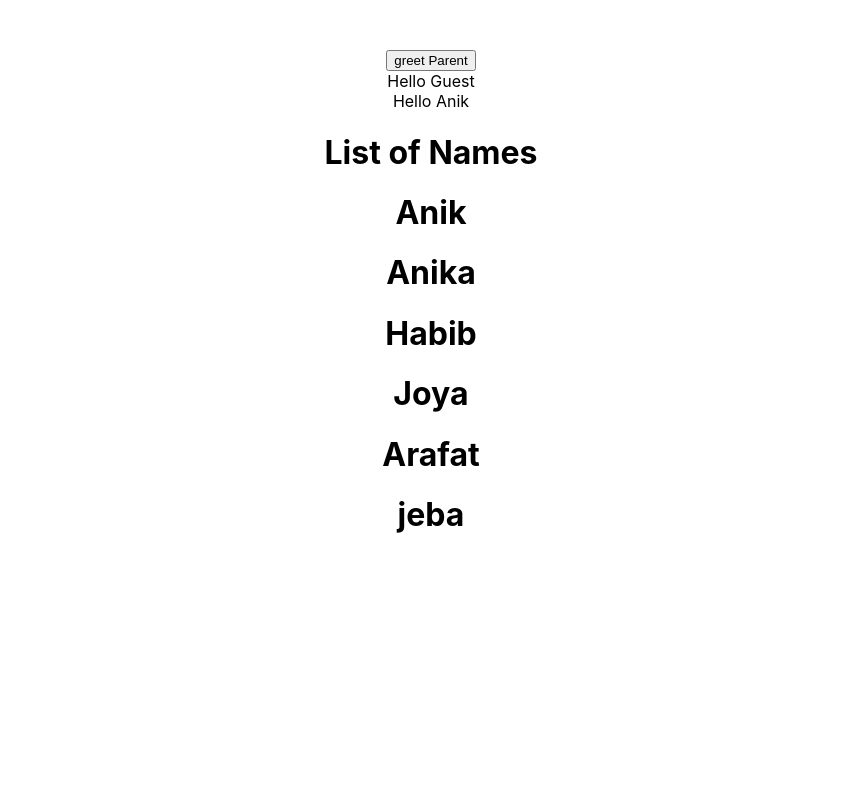
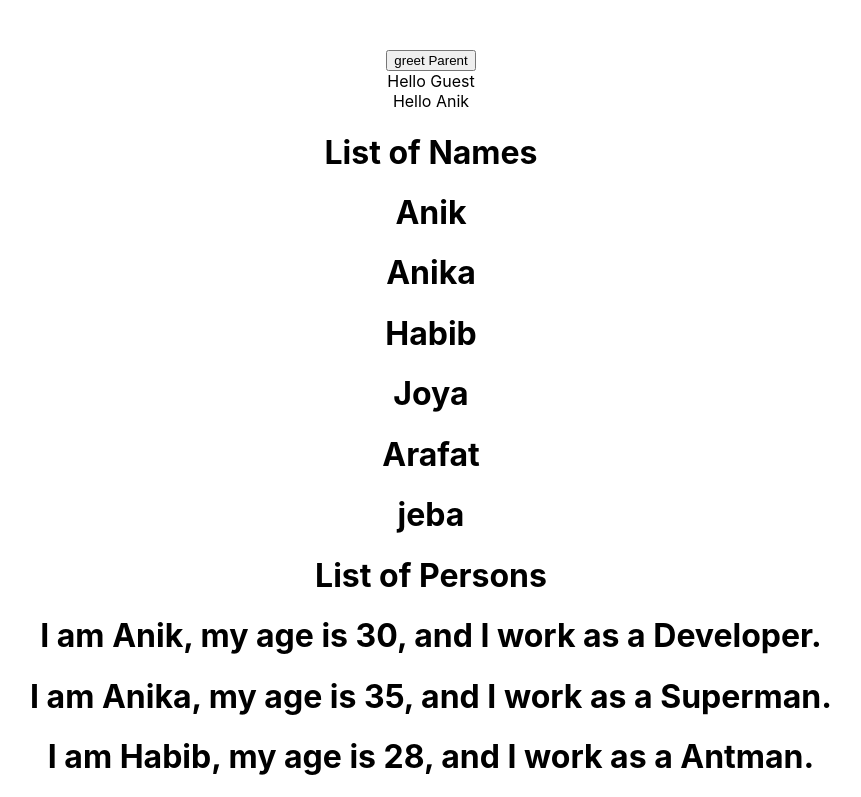
Before and after one commit to MahmudAnik1630/React, a React (Create React App) app in the folder hello_world/: page / in a window 1280 px wide. Shown: the part 1130-1927 px from the top of the page, without its empty margins (209-1070 px from the left). Before the commit the page ends 1686 px from the top, so only its background shows below. Built offline with nearby package versions, Linux system fonts and the light colour scheme.

Commit message:
PersonList from another component

```diff
--- a/hello_world/src/App.js
+++ b/hello_world/src/App.js
@@ -17,6 +17,7 @@ import ParentComponent from './components/ParentComponent';
 import UserGreeting from './components/UserGreeting';
 import UserGreetingUsingVar from './components/UserGreetingUsingVar';
 import NameList from './components/NameList';
+import Person from './components/Person';
 
 
 
@@ -58,6 +59,7 @@ function App() {
           <UserGreeting/>
           <UserGreetingUsingVar/>
           <NameList/>
+          <Person/>
 
 
     </div>
--- /dev/null
+++ b/hello_world/src/components/Person.js
@@ -0,0 +1,35 @@
+import React from "react";
+import PersonList from "./PersonList"; // Capital name
+
+function Person() {
+  const person = [
+    {
+      name: "Anik",
+      age: 30,
+      profession: "Developer",
+    },
+    {
+      name: "Anika",
+      age: 35,
+      profession: "Superman",
+    },
+    {
+      name: "Habib",
+      age: 28,
+      profession: "Antman",
+    },
+  ];
+
+  const personList = person.map((p) => (
+    <PersonList  person={p} />
+  ));
+
+  return (
+    <div>
+      <h1>List of Persons</h1>
+      {personList}
+    </div>
+  );
+}
+
+export default Person;
--- /dev/null
+++ b/hello_world/src/components/PersonList.js
@@ -0,0 +1,15 @@
+import React from 'react';
+
+function PersonList(props) {
+  const { name, age, profession } = props.person;
+
+  return (
+    <div>
+      <h1>
+        I am {name}, my age is {age}, and I work as a {profession}.
+      </h1>
+    </div>
+  );
+}
+
+export default PersonList;
```
